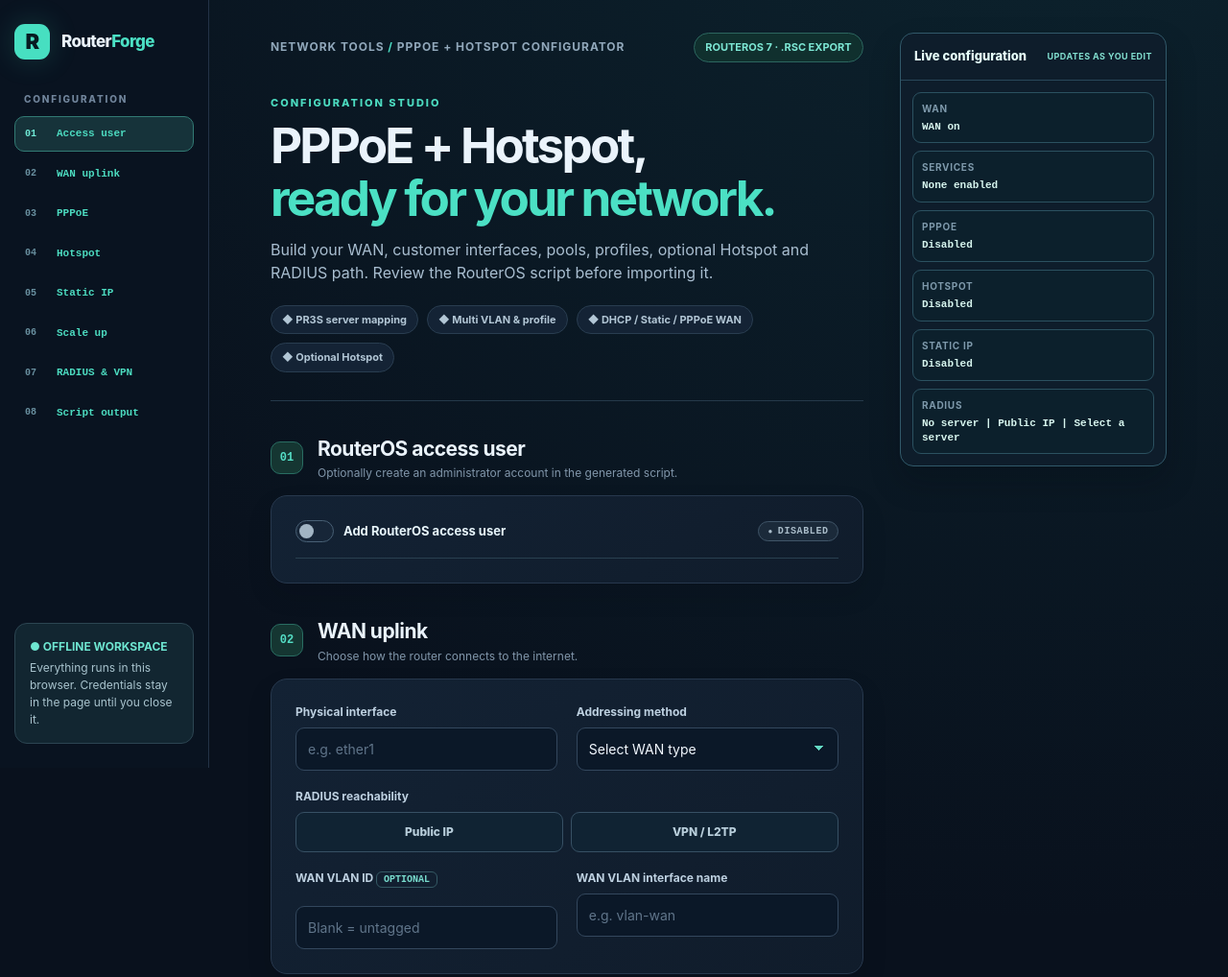
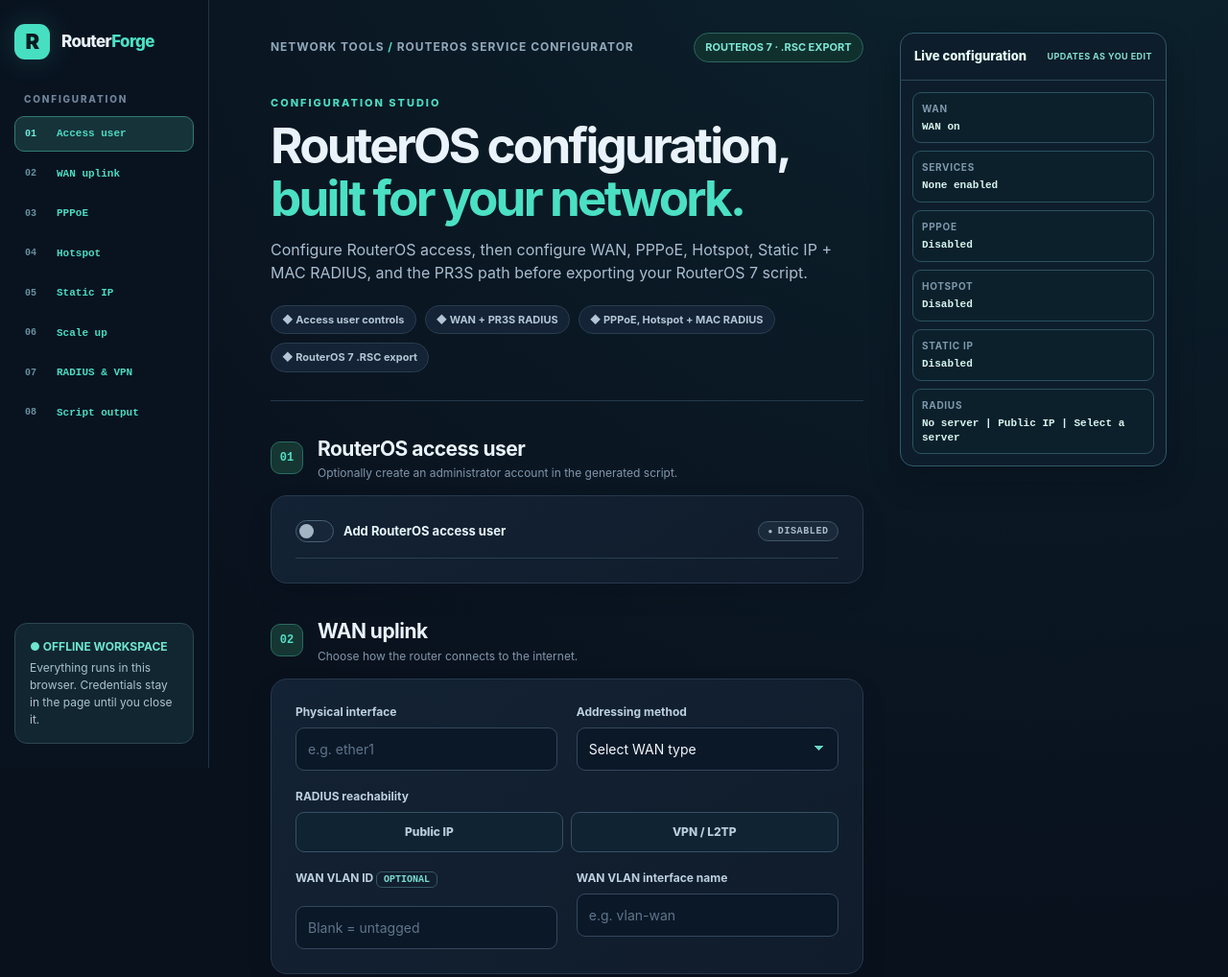
Before and after one commit to manthanmaheswari69-arch/mikroiktscriptradius, a plain HTML site: page index.html in a window 1280 px wide. Shown: the top 1018 px of the page at 96% size. Drawn offline with Linux system fonts and the light colour scheme.

Commit message:
header chnages

```diff
--- a/index.html
+++ b/index.html
@@ -36,16 +36,16 @@
         <main class="workspace">
             <div class="main-column">
             <div class="topbar">
-            <div class="crumb">NETWORK TOOLS <b>/</b> PPPoE + HOTSPOT CONFIGURATOR</div>
+            <div class="crumb">NETWORK TOOLS <b>/</b> ROUTEROS SERVICE CONFIGURATOR</div>
                 <div class="badge">ROUTEROS 7 · .RSC EXPORT</div>
             </div>
             <header class="hero">
                 <div class="eyebrow">CONFIGURATION STUDIO</div>
-                <h1>PPPoE + Hotspot,<br><span>ready for your network.</span></h1>
-                <p>Build your WAN, customer interfaces, pools, profiles, optional Hotspot and RADIUS path. Review the
-                    RouterOS script before importing it.</p>
-                <div class="feature-line"><span>◆ PR3S server mapping</span><span>◆ Multi VLAN & profile</span><span>◆
-                        DHCP / Static / PPPoE WAN</span><span>◆ Optional Hotspot</span></div>
+                <h1>RouterOS configuration,<br><span>built for your network.</span></h1>
+                <p>Configure RouterOS access, then configure WAN, PPPoE, Hotspot, Static IP + MAC RADIUS, and the
+                    PR3S path before exporting your RouterOS 7 script.</p>
+                <div class="feature-line"><span>◆ Access user controls</span><span>◆ WAN + PR3S RADIUS</span><span>◆
+                        PPPoE, Hotspot + MAC RADIUS</span><span>◆ RouterOS 7 .RSC export</span></div>
             </header>
             <section id="routerUser">
                 <div class="section-head">
```
